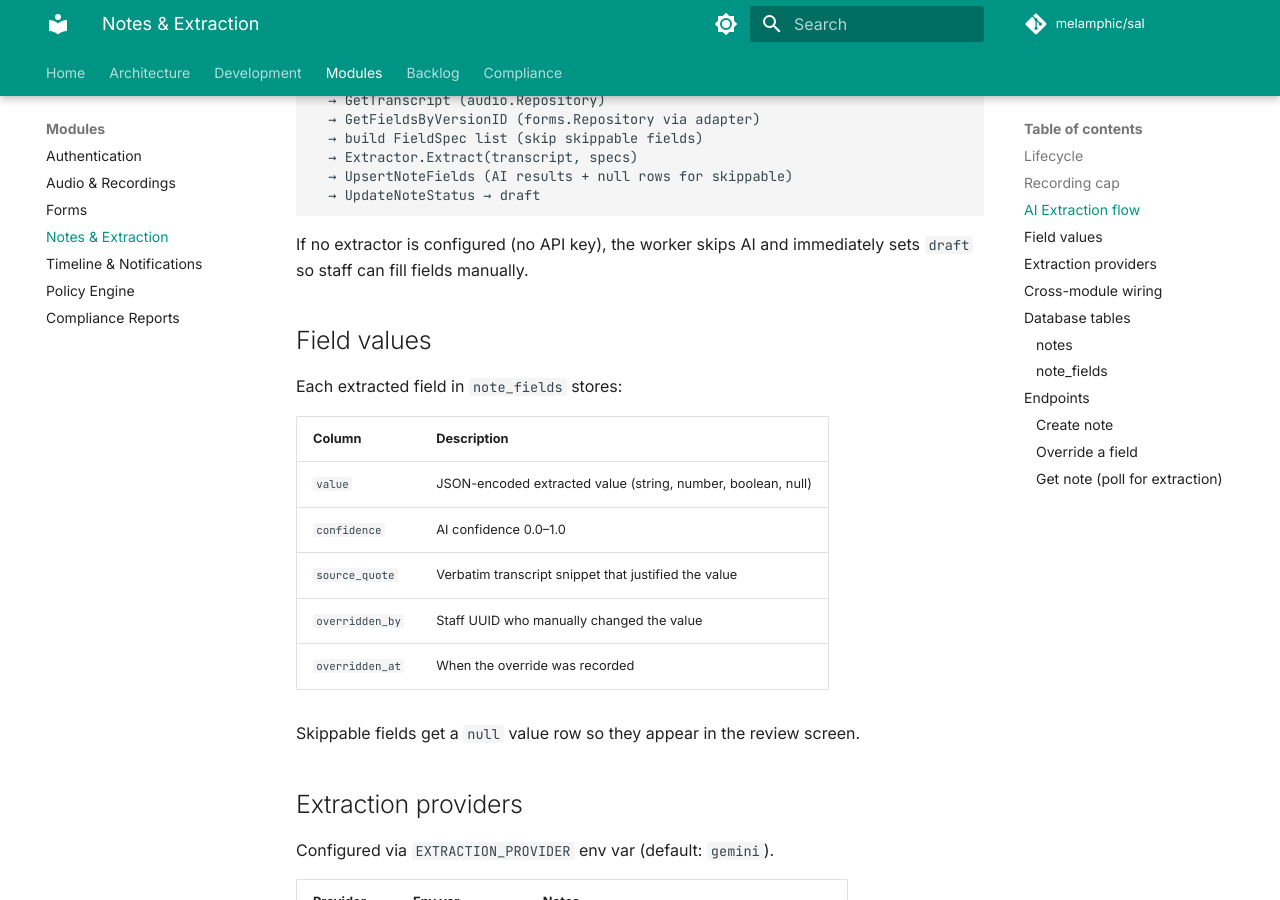
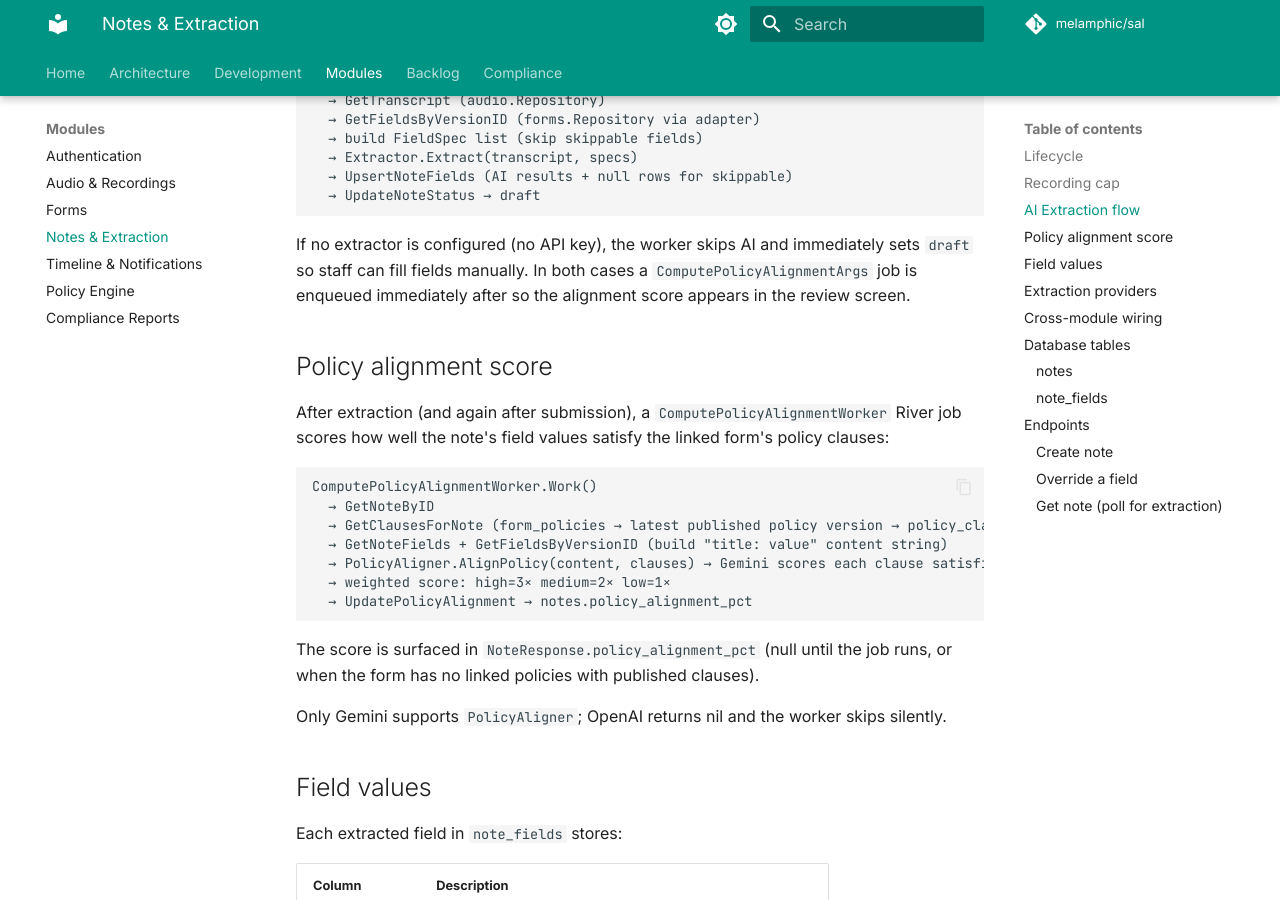
Before and after one commit to melamphic/sal, an MkDocs documentation site: the page built from docs/notes.md, in a window 1280 px wide and 900 px high, scrolled down 1396 px. Built offline with MkDocs 1.6.1 and Material for MkDocs 9.7.7, drawn with Linux system fonts in a browser that asks for light colours; comment, search, counter and statistics services are not loaded; some of the changed text lies outside the part shown.

Commit message:
docs: update notes and backlog for policy alignment score

````diff
--- a/docs/notes.md
+++ b/docs/notes.md
@@ -44,7 +44,28 @@ ExtractNoteWorker.Work()
 ```
 
 If no extractor is configured (no API key), the worker skips AI and immediately sets `draft`
-so staff can fill fields manually.
+so staff can fill fields manually. In both cases a `ComputePolicyAlignmentArgs` job is
+enqueued immediately after so the alignment score appears in the review screen.
+
+## Policy alignment score
+
+After extraction (and again after submission), a `ComputePolicyAlignmentWorker` River job
+scores how well the note's field values satisfy the linked form's policy clauses:
+
+```
+ComputePolicyAlignmentWorker.Work()
+  → GetNoteByID
+  → GetClausesForNote (form_policies → latest published policy version → policy_clauses)
+  → GetNoteFields + GetFieldsByVersionID (build "title: value" content string)
+  → PolicyAligner.AlignPolicy(content, clauses) → Gemini scores each clause satisfied/not
+  → weighted score: high=3× medium=2× low=1×
+  → UpdatePolicyAlignment → notes.policy_alignment_pct
+```
+
+The score is surfaced in `NoteResponse.policy_alignment_pct` (null until the job runs, or when
+the form has no linked policies with published clauses).
+
+Only Gemini supports `PolicyAligner`; OpenAI returns nil and the worker skips silently.
 
 ## Field values
 
@@ -88,6 +109,7 @@ defines provider interfaces implemented by adapters in `app.go`:
 |---|---|---|
 | `FormFieldProvider` | `formsFieldAdapter` | `forms.Repository.GetFieldsByVersionID` |
 | `RecordingProvider` | `audioTranscriptAdapter` | `audio.Repository.GetTranscript` |
+| `PolicyClauseProvider` | `policyClauseProviderAdapter` | `forms.Repository.ListLinkedPolicies` + `policy.Repository.ListClauses` |
 
 ## Database tables
 
@@ -105,6 +127,7 @@ defines provider interfaces implemented by adapters in `app.go`:
 | `error_message` | TEXT? | Set on failed status |
 | `submitted_at` | TIMESTAMPTZ? | Set on submit |
 | `submitted_by` | UUID? | Staff who submitted |
+| `policy_alignment_pct` | DECIMAL(5,2)? | Weighted alignment score 0–100; null until job runs |
 
 Unique index on `(recording_id, form_version_id)` — one note per recording+form combination.
 
````
Also changed, not shown: docs/backlog.md (+1 -19 lines).
